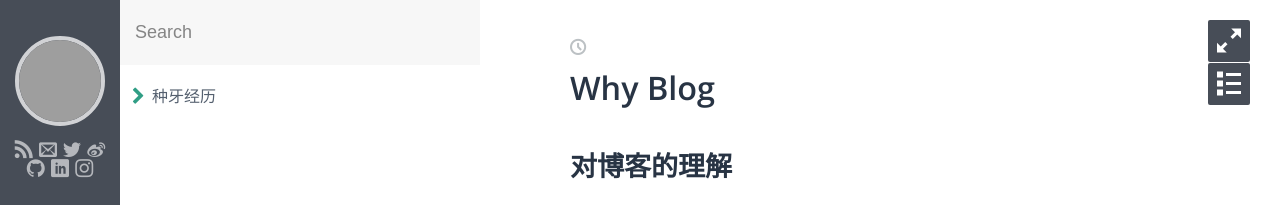
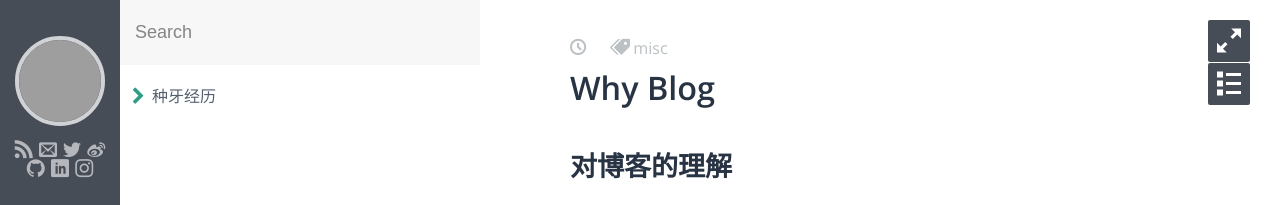
Before and after one commit to hidaen/daen.github.io, a Jekyll site: the page built from index.md, in a window 1280 px wide. Shown: the top 205 px of the page. Built offline with Jekyll 4.4.1, drawn with Linux system fonts in a browser that asks for light colours; some web fonts are replaced; grey boxes are pictures that could not be loaded.

Commit message:
update mune

```diff
--- a/index.md
+++ b/index.md
@@ -1,6 +1,10 @@
 ---
 title: Why Blog
 layout: post
+category: misc
+tags: misc
+keywords: blog,index
+description: index
 ---
 
 ## 对博客的理解
```
Also changed, not shown: _posts/life/2018-12-10-my-tooth.md (renamed from _posts/others/2018-12-10-my-tooth.md).
